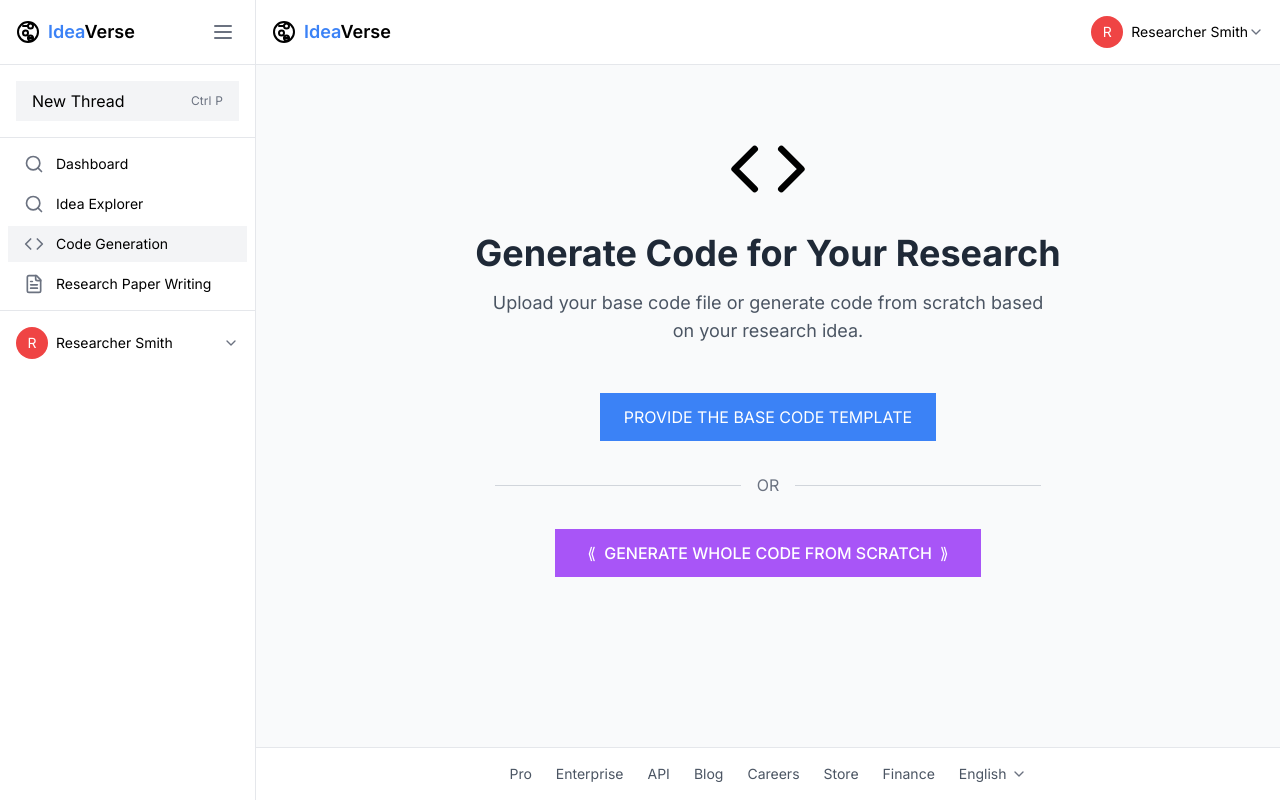
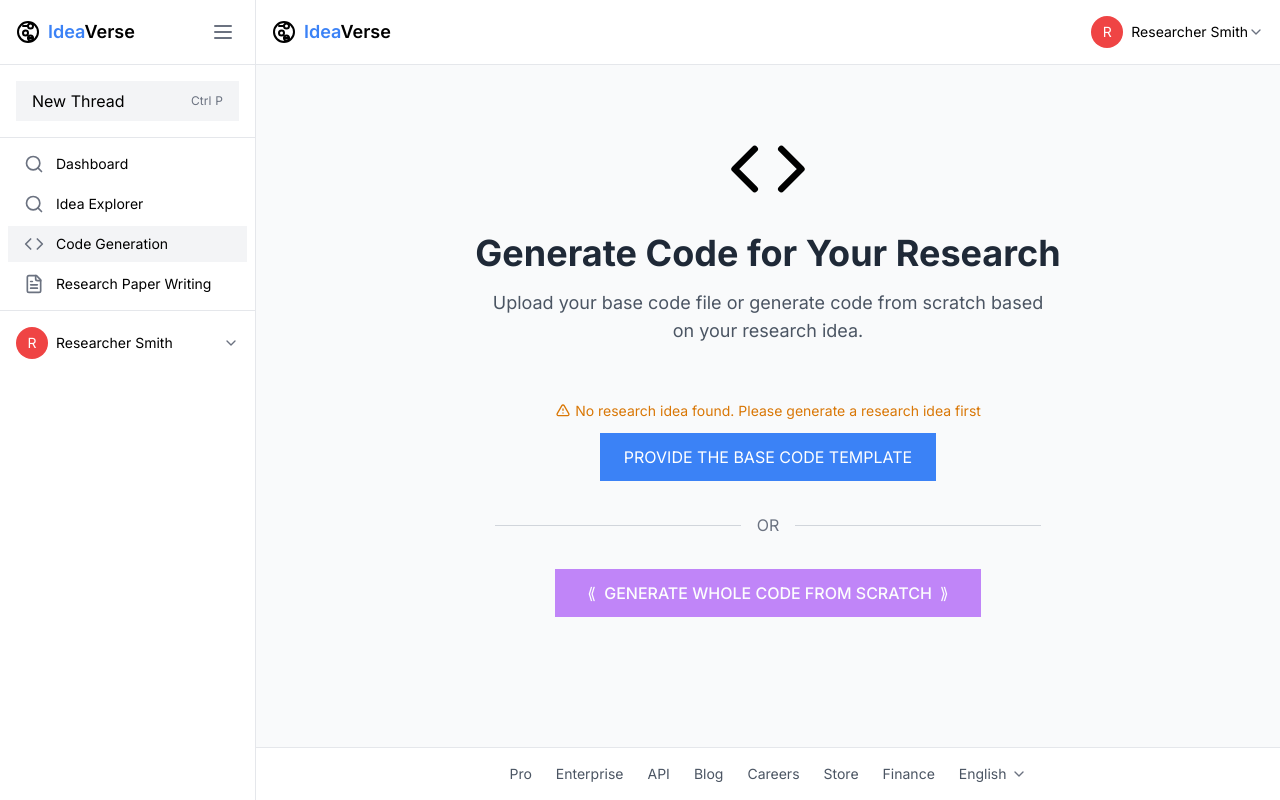
Before and after one commit to IdeaVerseApp/ideaverse-frontend, a Next.js app: page /code in a window 1280 px wide. Built offline with nearby package versions, Linux system fonts and the light colour scheme; no server answers.

Commit message:
added negative use-case handling

```diff
--- a/components/code-generation.tsx
+++ b/components/code-generation.tsx
@@ -17,6 +17,8 @@ export default function CodeGeneration({ ideaId }: { ideaId?: string | number })
   const apiEndpoint = process.env.NEXT_PUBLIC_API_ENDPOINT;
   const [isModalOpen, setIsModalOpen] = useState(false);
   const [inputValue, setInputValue] = useState("");
+  const [generatingMode, setGeneratingMode] = useState<string | null>(null)
+
 
   // Handle file upload
   const handleFileUpload = (e: ChangeEvent<HTMLInputElement>) => {
@@ -89,12 +91,14 @@ export default function CodeGeneration({ ideaId }: { ideaId?: string | number })
     console.log(experiment)
 
     if (!experiment.trim()) {
+      console.log("empty experiment")
       setError({
         message: "No research idea found. Please generate a research idea first.",
         type: "experiment",
       })
       return
     }
+    console.log("hererere")
 
     // Check if user is logged in
     const isLoggedIn = localStorage.getItem("isLoggedIn")
@@ -107,6 +111,7 @@ export default function CodeGeneration({ ideaId }: { ideaId?: string | number })
 
     setError(null)
     setIsGenerating(true)
+    setGeneratingMode("upload")
 
     // Store generation type in localStorage
     localStorage.setItem("codeGenerationType", "fromFile")
@@ -161,12 +166,31 @@ export default function CodeGeneration({ ideaId }: { ideaId?: string | number })
 
   const handleGenerateFromScratch = () => {
     // Open the modal when this method is called
+    if (!uploadedFile) {
+      setError({
+        message: "Please upload a base file before generating code.",
+        type: "upload",
+      })
+      return
+    }
+
+    console.log("Experiment")
+    console.log(experiment)
+
+    if (!experiment.trim()) {
+      setError({
+        message: "No research idea found. Please generate a research idea first.",
+        type: "experiment",
+      })
+      return
+    }
     console.log("** handleGenerateFromScratch starts **")
 
     try {
       console.log("Experiment")
       console.log(experiment)
       setIsGenerating(true)
+      setGeneratingMode("scratch")
       generateCode(null, experiment)
 
 
@@ -197,10 +221,33 @@ export default function CodeGeneration({ ideaId }: { ideaId?: string | number })
       {/* Main Content */}
       <div className="space-y-8">
         {/* Upload Button */}
-        <div className="flex justify-center">
+
+        <div className="flex flex-col items-center justify-center space-y-3">
+
+          {!experiment.trim() && (
+              <div className="mt-2 text-amber-600 text-sm flex items-center">
+                <svg className="h-4 w-4 mr-1" viewBox="0 0 24 24" fill="none">
+                  <path
+                    d="M12 9V11M12 15H12.01M5.07183 19H18.9282C20.4678 19 21.4301 17.3333 20.6603 16L13.7321 4C12.9623 2.66667 11.0378 2.66667 10.268 4L3.33978 16C2.56998 17.3333 3.53223 19 5.07183 19Z"
+                    stroke="currentColor"
+                    strokeWidth="2"
+                    strokeLinecap="round"
+                    strokeLinejoin="round"
+                  />
+                </svg>
+                <span>No research idea found. Please generate a research idea first</span>
+              </div>
+            )}
+
           <button
             onClick={() => setShowUploadModal(true)}
-            className="px-6 py-3 bg-blue-500 text-white rounded-md hover:bg-blue-600 transition-colors"
+            className="px-6 py-3 bg-blue-500 text-white rounded-md hover:bg-blue-600 transition-colors disabled:cursor-not-allowed"
+            disabled={!experiment.trim()}
+              title={
+                !experiment.trim()
+                    ? "No research idea found"
+                    : "Generate code based on your file"
+              }
           >
             PROVIDE THE BASE CODE TEMPLATE
           </button>
@@ -268,7 +315,7 @@ export default function CodeGeneration({ ideaId }: { ideaId?: string | number })
                   Cancel
                 </button>
                 <button
-                  className="px-4 py-2 bg-indigo-500 text-white rounded hover:bg-indigo-600"
+                  className="px-4 py-2 bg-indigo-500 text-white rounded hover:bg-indigo-600 disabled:cursor-not-allowed"
                   onClick={() => setShowUploadModal(false)}
                   disabled={!uploadedFile}
                 >
@@ -326,7 +373,7 @@ export default function CodeGeneration({ ideaId }: { ideaId?: string | number })
                     : "Generate code based on your file"
               }
             >
-              {isGenerating ? (
+              {isGenerating && generatingMode == "upload" ? (
                 <>
                   <div className="animate-spin mr-2 h-5 w-5 border-t-2 border-b-2 border-white rounded-full"></div>
                   <span>GENERATING...</span>
@@ -384,7 +431,7 @@ export default function CodeGeneration({ ideaId }: { ideaId?: string | number })
         )}
 
         {/* Error Message */}
-        {error && error.type === "general" && (
+        {error  && (
           <div className="flex items-center justify-center text-red-500 text-sm">
             <span>{error.message}</span>
           </div>
@@ -400,14 +447,18 @@ export default function CodeGeneration({ ideaId }: { ideaId?: string | number })
         {/* Generate From Scratch Button */}
         <div className="flex flex-col items-center">
           <button
-            className={`px-8 py-3 bg-purple-500 hover:bg-purple-600 text-white rounded-md font-medium transition-colors flex items-center justify-center ${
-              isGenerating ? "opacity-70 cursor-not-allowed" : ""
+            className={`px-8 py-3 bg-purple-500 hover:bg-purple-600 text-white rounded-md font-medium transition-colors flex items-center justify-center disabled:cursor-not-allowed ${
+              (isGenerating || !experiment.trim()) ? "opacity-70 disabled:cursor-not-allowed" : ""
             }`}
             onClick={handleGenerateFromScratch}
-            disabled={isGenerating}
-            title="Generate code from scratch"
+            disabled={!experiment.trim() || isGenerating}
+            title={
+              !experiment.trim()
+              ? "No research idea found"
+              : "Generate code based on your file"
+            }
           >
-            {isGenerating ? (
+            {isGenerating && generatingMode == "scratch" ? (
               <>
                 <div className="animate-spin mr-2 h-5 w-5 border-t-2 border-b-2 border-white rounded-full"></div>
                 <span>GENERATING...</span>
```
